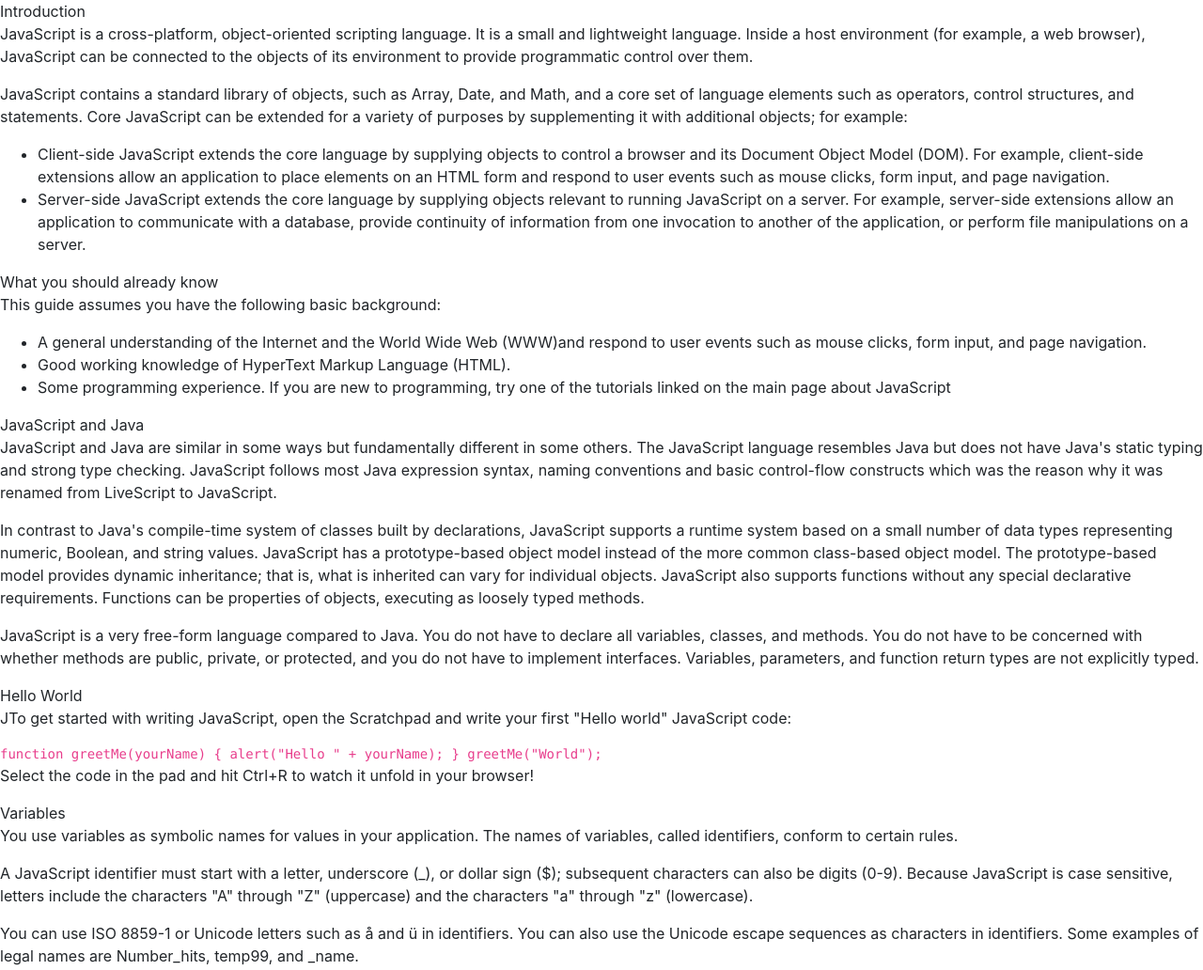
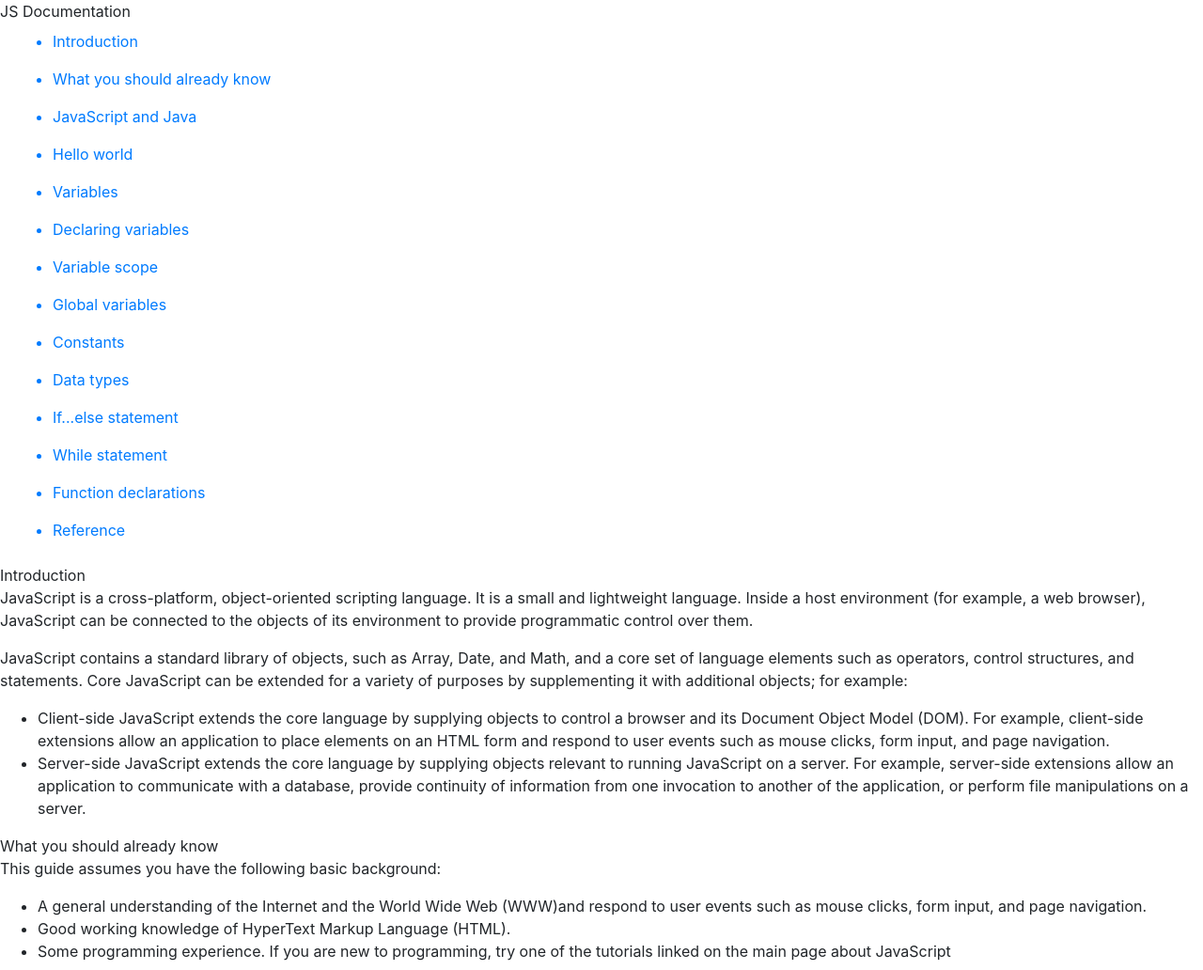
Before and after one commit to tjdolphin23/techdocpage, a plain HTML site: page index.html in a window 1280 px wide. Shown: the top 1032 px of the page at 94% size. Drawn offline with nearby package versions, Linux system fonts and the light colour scheme.

Commit message:
add navbar with internal links related to correct section

```diff
--- a/index.html
+++ b/index.html
@@ -11,8 +11,29 @@
 <body>
 	<main id="main-doc">
 
-		<section class="main-section">
-			<header id="intro">Introduction</header>
+	<nav id="navbar">
+		<head>JS Documentation</head>
+		<ul>
+			<a class="nav-link" href="#intro" rel="internal"><li>Introduction</li></a>
+			<a class="nav-link" href="#know" rel="internal"><li>What you should already know</li></a>
+			<a class="nav-link" href="#java" rel="internal"><li>JavaScript and Java</li></a>
+			<a class="nav-link" href="#hello" rel="internal"><li>Hello world</li></a>
+			<a class="nav-link" href="#variables" rel="internal"><li>Variables</li></a>
+			<a class="nav-link" href="#delcare" rel="internal"><li>Declaring variables</li></a>
+			<a class="nav-link" href="#scope" rel="internal"><li>Variable scope</li></a>
+			<a class="nav-link" href="#global" rel="internal"><li>Global variables</li></a>
+			<a class="nav-link" href="#constants" rel="internal"><li>Constants</li></a>
+			<a class="nav-link" href="#data" rel="internal"><li>Data types</li></a>
+			<a class="nav-link" href="#if" rel="internal"><li>If...else statement</li></a>
+			<a class="nav-link" href="#while" rel="internal"><li>While statement</li></a>
+			<a class="nav-link" href="#fundec" rel="internal"><li>Function declarations</li></a>
+			<a class="nav-link" href="#reference" rel="internal"><li>Reference</li></a>
+		</ul>
+
+	</nav>
+
+		<section class="main-section" id="intro">
+			<header>Introduction</header>
 				<p>JavaScript is a cross-platform, object-oriented scripting language. It is a small and lightweight language. Inside a host environment (for example, a web browser), JavaScript can be connected to the objects of its environment to provide programmatic control over them.</p>
 				<p>JavaScript contains a standard library of objects, such as Array, Date, and Math, and a core set of language elements such as operators, control structures, and statements. Core JavaScript can be extended for a variety of purposes by supplementing it with additional objects; for example:</p>
 				<ul>
@@ -21,8 +42,8 @@
 				</ul>
 		</section>
 
-		<section class="main-section">
-			<header id="know">What you should already know</header>
+		<section class="main-section" id="know">
+			<header>What you should already know</header>
 				<p>This guide assumes you have the following basic background:</p>
 				<ul>
 					<li>A general understanding of the Internet and the World Wide Web (WWW)and respond to user events such as mouse clicks, form input, and page navigation.</li>
@@ -31,15 +52,15 @@
 				</ul>
 		</section>
 
-		<section class="main-section">
-			<header id="java">JavaScript and Java</header>
+		<section class="main-section" id="java">
+			<header>JavaScript and Java</header>
 				<p>JavaScript and Java are similar in some ways but fundamentally different in some others. The JavaScript language resembles Java but does not have Java's static typing and strong type checking. JavaScript follows most Java expression syntax, naming conventions and basic control-flow constructs which was the reason why it was renamed from LiveScript to JavaScript.</p>
 				<p>In contrast to Java's compile-time system of classes built by declarations, JavaScript supports a runtime system based on a small number of data types representing numeric, Boolean, and string values. JavaScript has a prototype-based object model instead of the more common class-based object model. The prototype-based model provides dynamic inheritance; that is, what is inherited can vary for individual objects. JavaScript also supports functions without any special declarative requirements. Functions can be properties of objects, executing as loosely typed methods.</p>
 				<p>JavaScript is a very free-form language compared to Java. You do not have to declare all variables, classes, and methods. You do not have to be concerned with whether methods are public, private, or protected, and you do not have to implement interfaces. Variables, parameters, and function return types are not explicitly typed.</p>
 		</section>
 
-		<section class="main-section">
-			<header id="hello">Hello World</header>
+		<section class="main-section" id="hello">
+			<header>Hello World</header>
 				<p>JTo get started with writing JavaScript, open the Scratchpad and write your first "Hello world" JavaScript code:</p>
 				<code>
 					function greetMe(yourName) {
@@ -50,15 +71,15 @@
 				<p>Select the code in the pad and hit Ctrl+R to watch it unfold in your browser!</p>
 		</section>
 
-		<section class="main-section">
-			<header id="variables">Variables</header>
+		<section class="main-section" id="variables">
+			<header>Variables</header>
 				<p>You use variables as symbolic names for values in your application. The names of variables, called identifiers, conform to certain rules.</p>
 				<p>A JavaScript identifier must start with a letter, underscore (_), or dollar sign ($); subsequent characters can also be digits (0-9). Because JavaScript is case sensitive, letters include the characters "A" through "Z" (uppercase) and the characters "a" through "z" (lowercase).</p>
 				<p>You can use ISO 8859-1 or Unicode letters such as å and ü in identifiers. You can also use the Unicode escape sequences as characters in identifiers. Some examples of legal names are Number_hits, temp99, and _name.</p>
 		</section>
 
-		<section class="main-section">
-			<header id="delcare">Declaring variables</header>
+		<section class="main-section" id="delcare">
+			<header>Declaring variables</header>
 				<p>You can declare a variable in three ways:</p>
 				<p>With the keyword var. For example,</p>
 				<code>var x = 42.</code>
@@ -71,8 +92,8 @@
 				<p>This syntax can be used to declare a block scope local variable. See Variable scope below.</p>
 		</section>
 
-		<section class="main-section">
-			<header id="scope">Variable Scope</header>
+		<section class="main-section" id="scope">
+			<header>Variable Scope</header>
 				<p>When you declare a variable outside of any function, it is called a global variable, because it is available to any other code in the current document. When you declare a variable within a function, it is called a local variable, because it is available only within that function.</p>
 				<p>JavaScript before ECMAScript 2015 does not have block statement scope; rather, a variable declared within a block is local to the function (or global scope) that the block resides within. For example the following code will log 5, because the scope of x is the function (or global context) within which x is declared, not the block, which in this case is an if statement.</p>
 				<code>if (true) {
@@ -87,8 +108,15 @@
 				// ReferenceError: y is not defined</code>
 		</section>
 
-		<section class="main-section">
-			<header id="constants">Constants</header>
+		<section class="main-section" id="global">
+			<header>Global Variables</header>
+				<p>Global variables are in fact properties of the global object. In web pages the global object is window, so you can set and access global variables using the window.variable syntax.</p>
+				<p>Consequently, you can access global variables declared in one window or frame from another window or frame by specifying the window or frame name. For example, if a variable called phoneNumber is declared in a document, you can refer to this variable from an iframe as parent.phoneNumber.</p>
+
+		</section>
+
+		<section class="main-section" id="constants">
+			<header>Constants</header>
 				<p>You can create a read-only, named constant with the const keyword. The syntax of a constant identifier is the same as for a variable identifier: it must start with a letter, underscore or dollar sign and can contain alphabetic, numeric, or underscore characters.</p>
 				<code>const PI = 3.14;</code>
 				<p>A constant cannot change value through assignment or be re-declared while the script is running. It has to be initialized to a value.</p>
@@ -108,8 +136,8 @@
 				MY_OBJECT.key = "otherValue";</code>
 		</section>
 
-		<section class="main-section">
-			<header id="data">Data types</header>
+		<section class="main-section" id="data">
+			<header>Data types</header>
 				<p>The latest ECMAScript standard defines seven data types:</p>
 				<ul>
 					<li>Six data types that are primitives:</li>
@@ -126,8 +154,8 @@
 			<p>Although these data types are a relatively small amount, they enable you to perform useful functions with your applications. Objects and functions are the other fundamental elements in the language. You can think of objects as named containers for values, and functions as procedures that your application can perform.</p>
 		</section>
 
-		<section class="main-section">
-			<header id="if">If...else statements</header>
+		<section class="main-section" id="if">
+			<header>If...else statements</header>
 				<p>Use the if statement to execute a statement if a logical condition is true. Use the optional else clause to execute a statement if the condition is false. An if statemif (condition) {
 				  statement_1;
 				} else {
@@ -163,8 +191,8 @@
 				}</code>
 		</section>
 
-		<section class="main-section">
-			<header id="while">While Statements</header>
+		<section class="main-section" id="while">
+			<header>While Statements</header>
 				<p>A while statement executes its statements as long as a specified condition evaluates to true. A while statement looks as follows:</p>
 				<code>while (condition)
   				statement</code>
@@ -188,8 +216,8 @@
 				<p>After completing the third pass, the condition n < 3 is no longer true, so the loop terminates.</p>
 		</section>
 
-		<section class="main-section">
-			<header id="fundec">Function declarations</header>
+		<section class="main-section" id="fundec">
+			<header>Function declarations</header>
 				<p>A function definition (also called a function declaration, or function statement) consists of the function keyword, followed by:</p>
 				<ul>
 					<li>The name of the function.</li>
@@ -205,8 +233,8 @@
 				<p>Primitive parameters (such as a number) are passed to functions by value; the value is passed to the function, but if the function changes the value of the parameter, this change is not reflected globally or in the calling function.</p>
 		</section>
 
-		<section class="main-section">
-			<header id="reference">Reference</header>
+		<section class="main-section" id="reference">
+			<header>Reference</header>
 				<ul>
 					<li>All the documentation in this page is taken from <a href="https://developer.mozilla.org/en-US/docs/Web/JavaScript/Guide">MDN</a></li>
 				</ul>
```
